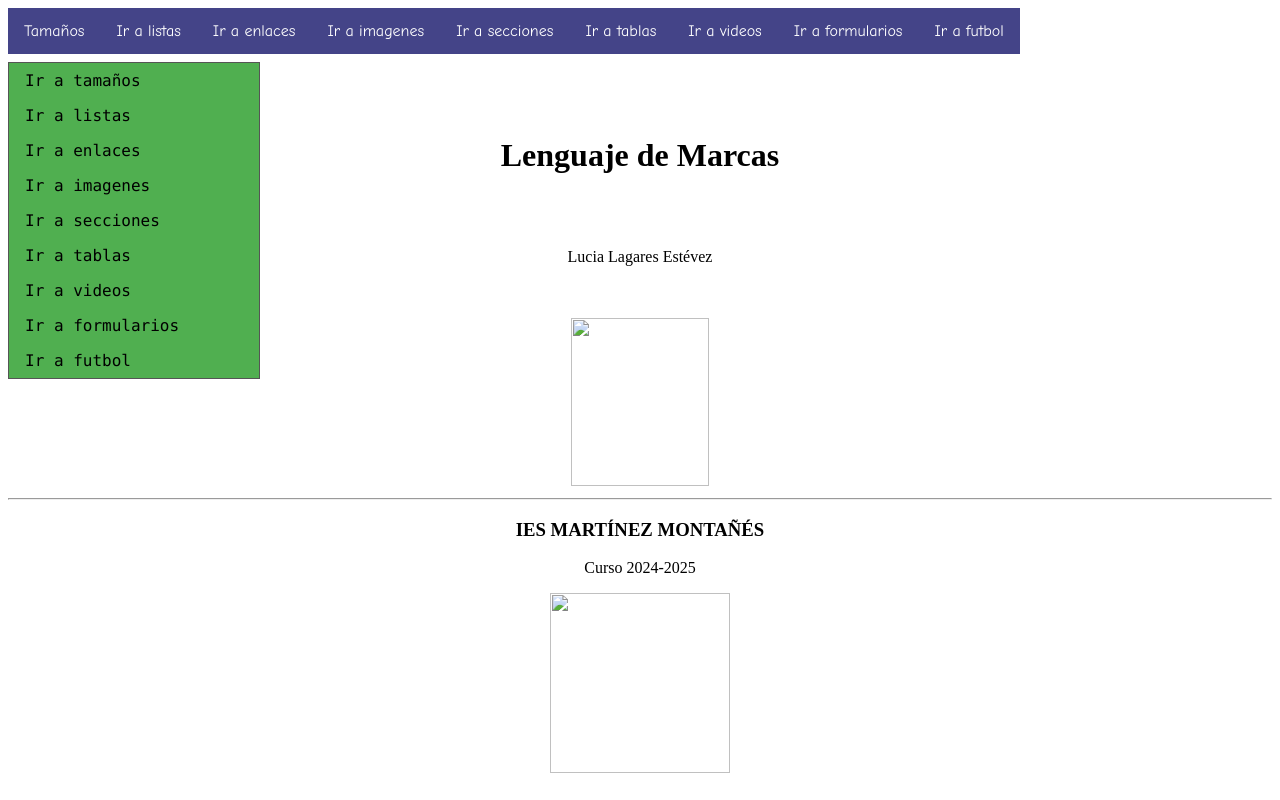
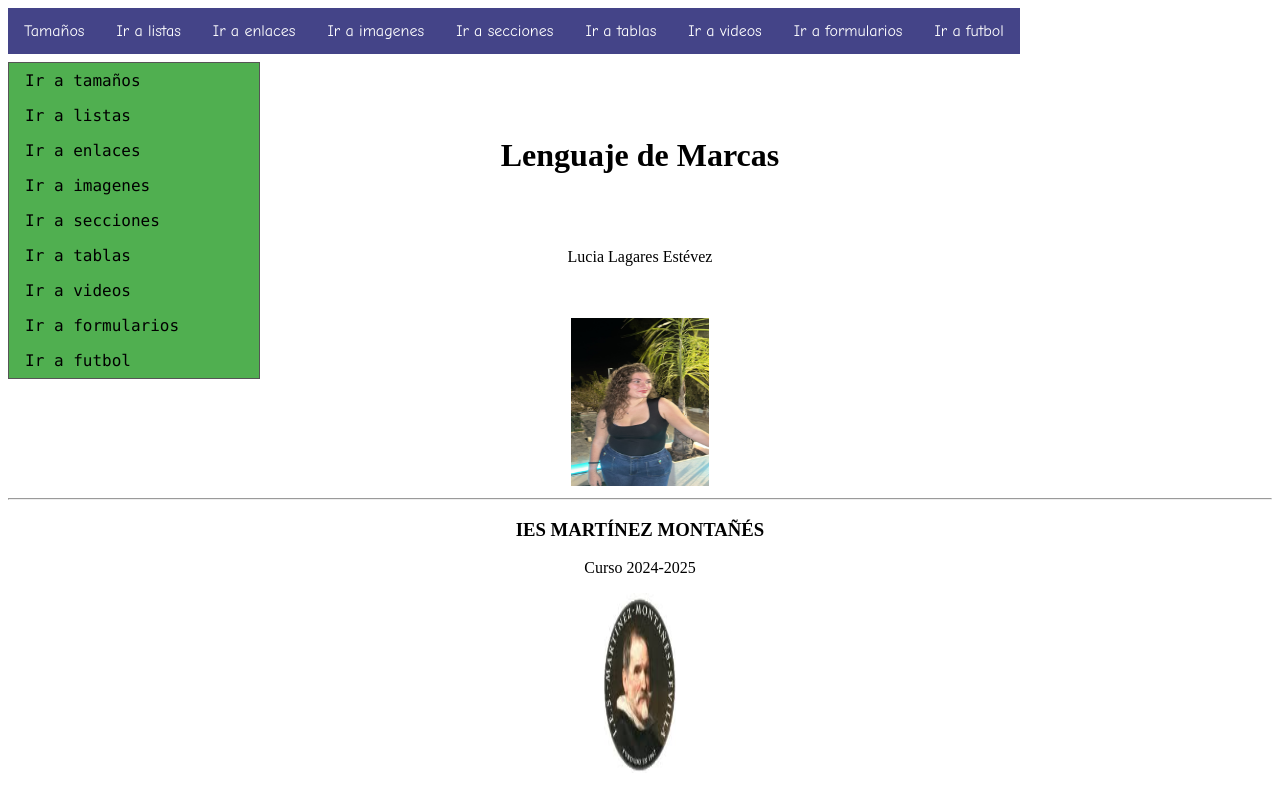
Before and after one commit to 1DAW-lucialag459/1DAW-lucialag459, a plain HTML site: page index.html in a window 1280 px wide. Drawn offline with Linux system fonts and the light colour scheme.

Commit message:
Update index.html

```diff
--- a/index.html
+++ b/index.html
@@ -92,11 +92,11 @@
   <br></br>
   <p>Lucia Lagares Estévez</p>
   <br></br>
-  <img src="imagenes/fotomia.jpg" width="138" height="168">
+  <img src="fotomia.jpg" width="138" height="168">
   <hr></hr>
   <h3><b> IES MARTÍNEZ MONTAÑÉS</b></h3>
   <p>Curso 2024-2025</p>
-  <img src="imagenes/logo.jfif" width="180" height="180">
+  <img src="logo.jfif" width="180" height="180">
   </div>
 </body>
 </html>
```
